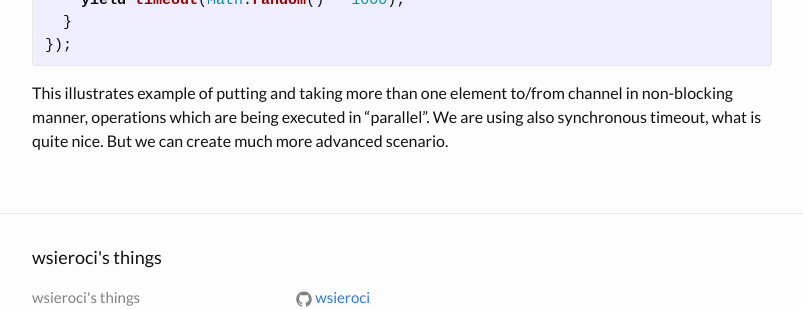
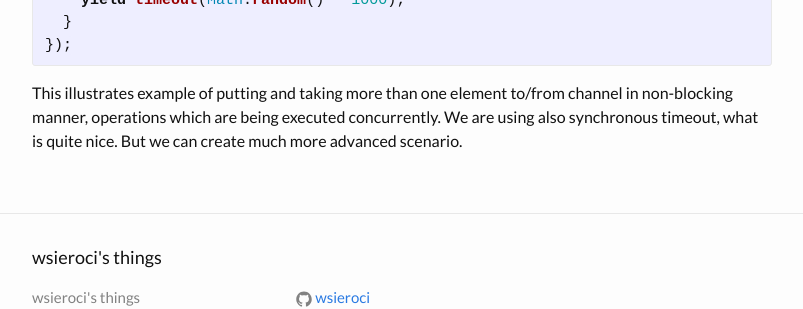
Before and after one commit to wsieroci/wsieroci.github.io, a Jekyll site: the page built from _posts/2015-12-05-es6-generators-and-go-with-david-nolen.markdown, in a window 1280 px wide and 900 px high, scrolled down 2283 px. Shown: the part 509-818 px from the top of the window, without its empty margins (238-1041 px from the left). Built offline with Jekyll 4.4.1, drawn with Linux system fonts in a browser that asks for light colours; some of the changed text lies outside the part shown.

Commit message:
Fixing some mistakes

```diff
--- a/_posts/2015-12-05-es6-generators-and-go-with-david-nolen.markdown
+++ b/_posts/2015-12-05-es6-generators-and-go-with-david-nolen.markdown
@@ -62,7 +62,7 @@ function* go_(machine, step) {
 }
 {% endhighlight %}
 
-By yielding asynchronous callback *goIterNext* by *setImmediate* we are pausing and resuming "local event loop" of our "Go routine". This way we let our "Go routines" work in "parallel" - of course JavaScript doesn't let true concurrency without Web Workers.
+By yielding asynchronous callback *goIterNext* by *setImmediate* we are pausing and resuming "local event loop" of our "Go routine". This way we let our "Go routines" work concurrently - of course JavaScript doesn't let true parallelism without Web Workers.
 
 Last piece of code is:
 
@@ -116,6 +116,6 @@ go(function* () {
 });
 {% endhighlight %}
 
-This illustrates example of putting and taking more than one element to/from channel in non-blocking manner, operations which are being executed in "parallel". We are using also synchronous timeout, what is quite nice. But we can create much more advanced scenario.
+This illustrates example of putting and taking more than one element to/from channel in non-blocking manner, operations which are being executed concurrently. We are using also synchronous timeout, what is quite nice. But we can create much more advanced scenario.
 
 [nolen-post]: http://swannodette.github.io/2013/08/24/es6-generators-and-csp/
```
